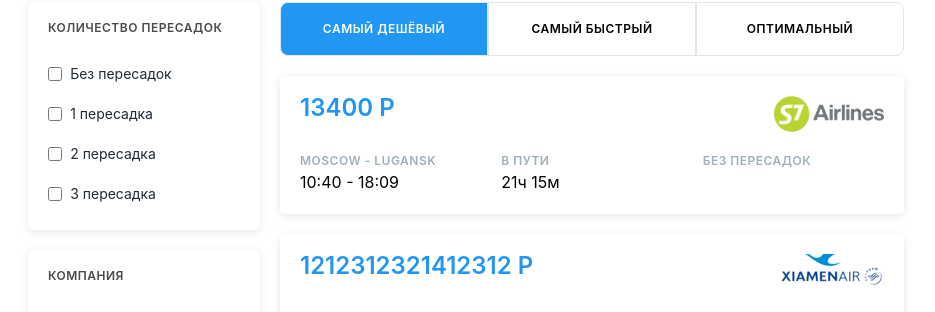
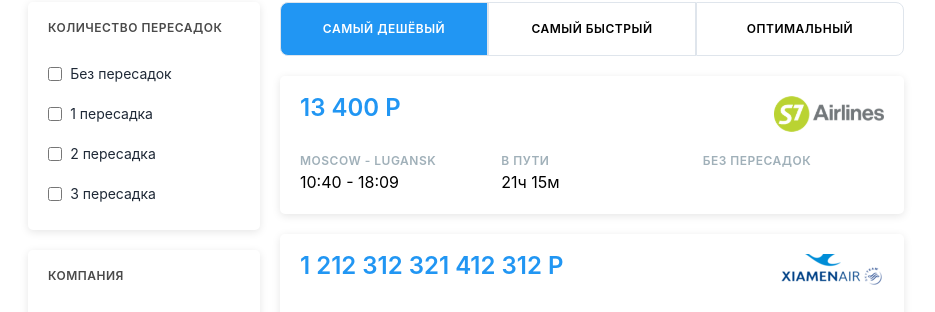
Before and after one commit to Neiz-Kap/avia-sales, a React (Create React App) app: page / in a window 1280 px wide. Shown: the part 115-427 px from the top of the page, without its empty margins (174-1109 px from the left). Built offline with nearby package versions, Linux system fonts and the light colour scheme.

Commit message:
add split for amount and try add svg favicon

```diff
--- a/public/index.html
+++ b/public/index.html
@@ -2,14 +2,15 @@
 <html lang="en">
   <head>
     <meta charset="utf-8" />
-    <link rel="icon" href="%PUBLIC_URL%/favicon.ico" />
     <meta name="viewport" content="width=device-width, initial-scale=1" />
     <meta name="theme-color" content="#000000" />
     <meta
       name="description"
       content="Web site created using create-react-app"
     />
-    <title>React App</title>
+    <link rel="icon" href="%PUBLIC_URL%/assets/logo.svg" sizes="any" type="image/svg+xml" />
+    <link rel="icon" href="%PUBLIC_URL%//logo.svg" sizes="any" type="image/svg+xml"">
+    <title>Продажа авиабилетов недорого :D</title>
   </head>
   <body>
     <div id="root"></div>
--- a/src/components/airfareCatalog/AirfareItem.tsx
+++ b/src/components/airfareCatalog/AirfareItem.tsx
@@ -26,7 +26,15 @@ const AirfareItem = ({
   return (
     <article className="card p-5 mb-5">
       <div className="mb-5 flex justify-between">
-        <p className="airfare__amount">{`${amount}`} Р</p>
+        <p className="airfare__amount">
+          {`${amount}`
+            .split("")
+            .reverse()
+            .map((number, i) => (i != 0 && i % 3 == 0 ? `${number} ` : number))
+            .reverse()
+            .join("")}{" "}
+          Р
+        </p>
         <img src={airLogo} alt="" />
       </div>
       <div className="flex">
--- a/src/components/airfareCatalog/AirfareList.tsx
+++ b/src/components/airfareCatalog/AirfareList.tsx
@@ -7,6 +7,7 @@ import XiamenAir from "../../assets/XiamenAir.svg";
 const AirfareList = () => {
   const data = [
     {
+      id: 1,
       airLogo: S7,
       amount: 13400,
       route: "Moscow - Lugansk",
@@ -17,6 +18,7 @@ const AirfareList = () => {
       airTransferNames: "",
     },
     {
+      id: 2,
       airLogo: XiamenAir,
       amount: 1212312321412312,
       route:
@@ -34,6 +36,7 @@ const AirfareList = () => {
       {data.map((airline) => {
         return (
           <AirfareItem
+            key={data.id}
             airLogo={airline.airLogo}
             amount={airline.amount}
             route={airline.route}
--- a/src/components/ui/InputTitle.tsx
+++ b/src/components/ui/InputTitle.tsx
@@ -3,7 +3,7 @@ import React from 'react'
 const InputTitle = ({ children, type, index }) => {
   return (
     <label
-      for={`company-option-${type}-${index}`}
+      htmlFor={`company-option-${type}-${index}`}
       className="w-full text-sm font-normal text-gray-800 ml-2 block"
     >
       {children}
```
Also changed, not shown: public/logo.svg (added), 1 other file (tests, documents, lock files or other folders).
